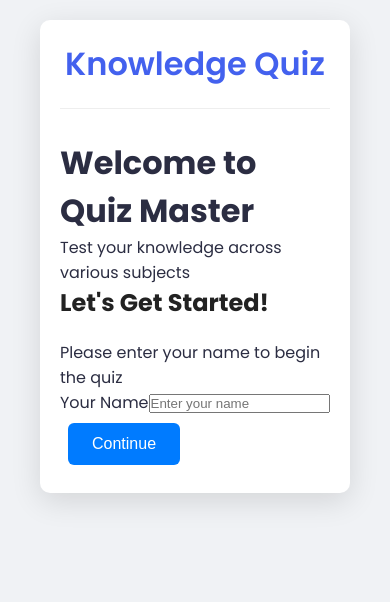
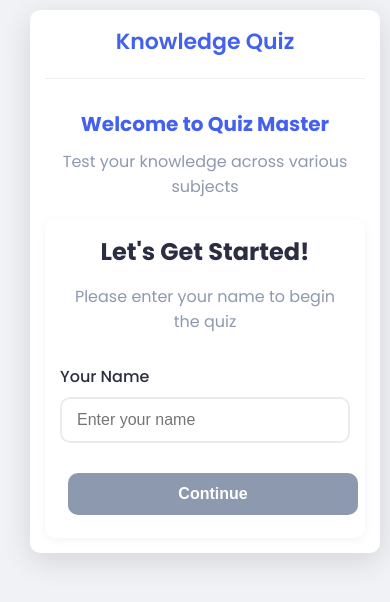
Before and after one commit to arifmohammad30/quiz-app, a React (Vite) app in the folder quiz-app/: page / in a window 390 px wide. Shown: the top 602 px of the page. Built offline with nearby package versions, Linux system fonts and the light colour scheme.

Commit message:
Add responsive styling for UI elements, improve layout consistency, and enhance readability with CSS variables

```diff
--- a/quiz-app/src/App.css
+++ b/quiz-app/src/App.css
@@ -13,6 +13,10 @@
   --warning-color: #ffd166;
   --border-radius: 10px;
   --box-shadow: 0 8px 30px rgba(0, 0, 0, 0.12);
+  --card-padding: 20px;
+  --card-margin: 20px;
+  --card-min-height: 450px;
+  --option-height: 60px;
 }
 
 * {
@@ -29,9 +33,10 @@ body {
 
 .app-container {
   max-width: 800px;
+  width: 100%;
   margin: 40px auto;
   background: white;
-  padding: 30px 40px;
+  padding: 30px;
   border-radius: var(--border-radius);
   box-shadow: var(--box-shadow);
 }
@@ -46,6 +51,201 @@ body {
 .quiz-header h1 {
   color: var(--primary-color);
   font-weight: 600;
+  font-size: 28px;
+}
+
+/* Welcome Screen */
+.welcome-screen {
+  display: flex;
+  flex-direction: column;
+  align-items: center;
+  min-height: var(--card-min-height);
+}
+
+.welcome-title {
+  font-size: 32px;
+  color: var(--primary-color);
+  margin-bottom: 10px;
+  text-align: center;
+}
+
+.welcome-subtitle {
+  font-size: 18px;
+  color: var(--light-text);
+  margin-bottom: 40px;
+  text-align: center;
+}
+
+.welcome-card {
+  background: white;
+  padding: var(--card-padding);
+  border-radius: var(--border-radius);
+  box-shadow: 0 2px 10px rgba(0, 0, 0, 0.05);
+  width: 100%;
+  max-width: 500px;
+  text-align: center;
+}
+
+.welcome-card h2 {
+  color: var(--text-color);
+  margin-bottom: 15px;
+}
+
+.welcome-card p {
+  color: var(--light-text);
+  margin-bottom: 30px;
+}
+
+.name-form {
+  width: 100%;
+}
+
+.form-group {
+  margin-bottom: 20px;
+  text-align: left;
+}
+
+.form-group label {
+  display: block;
+  margin-bottom: 8px;
+  font-weight: 500;
+  color: var(--text-color);
+}
+
+.form-group input {
+  width: 100%;
+  padding: 12px 15px;
+  border: 2px solid #e9ecef;
+  border-radius: var(--border-radius);
+  font-size: 16px;
+  transition: border-color 0.3s ease;
+}
+
+.form-group input:focus {
+  outline: none;
+  border-color: var(--primary-color);
+}
+
+.form-group .input-error {
+  border-color: var(--incorrect-color);
+}
+
+.error-message {
+  color: var(--incorrect-color);
+  font-size: 14px;
+  margin-top: 5px;
+}
+
+.start-button {
+  background-color: var(--primary-color);
+  color: white;
+  padding: 12px 30px;
+  border: none;
+  border-radius: var(--border-radius);
+  font-size: 16px;
+  font-weight: 600;
+  cursor: pointer;
+  transition: all 0.3s ease;
+  width: 100%;
+  margin-top: 10px;
+}
+
+.start-button:hover {
+  background-color: var(--primary-dark);
+  transform: translateY(-2px);
+}
+
+.start-button:disabled {
+  background-color: var(--light-text);
+  cursor: not-allowed;
+  transform: none;
+}
+
+/* Subject Selection */
+.subject-selection {
+  display: flex;
+  flex-direction: column;
+  min-height: var(--card-min-height);
+}
+
+.subjects-container {
+  display: grid;
+  grid-template-columns: repeat(auto-fit, minmax(250px, 1fr));
+  gap: 20px;
+  margin-top: 20px;
+}
+
+.subject-card {
+  background: white;
+  padding: var(--card-padding);
+  border-radius: var(--border-radius);
+  box-shadow: 0 2px 10px rgba(0, 0, 0, 0.05);
+  display: flex;
+  flex-direction: column;
+  align-items: center;
+  text-align: center;
+  cursor: pointer;
+  transition: all 0.3s ease;
+  height: 100%;
+  min-height: 250px;
+}
+
+.subject-card:hover {
+  transform: translateY(-5px);
+  box-shadow: 0 10px 30px rgba(0, 0, 0, 0.15);
+}
+
+.subject-icon {
+  font-size: 40px;
+  margin-bottom: 15px;
+}
+
+.subject-name {
+  color: var(--primary-color);
+  margin-bottom: 10px;
+  font-size: 20px;
+}
+
+.subject-description {
+  color: var(--light-text);
+  margin-bottom: 15px;
+  font-size: 14px;
+  flex-grow: 1;
+}
+
+.question-count {
+  background-color: #e9ecef;
+  padding: 5px 10px;
+  border-radius: 20px;
+  font-size: 12px;
+  margin-bottom: 15px;
+  color: var(--text-color);
+}
+
+.select-subject-btn {
+  background-color: var(--primary-color);
+  color: white;
+  padding: 8px 20px;
+  border: none;
+  border-radius: var(--border-radius);
+  font-size: 14px;
+  font-weight: 600;
+  cursor: pointer;
+  transition: all 0.3s ease;
+  width: 100%;
+}
+
+.select-subject-btn:hover {
+  background-color: var(--primary-dark);
+}
+
+/* Player Info */
+.player-info {
+  display: flex;
+  justify-content: space-between;
+  margin-bottom: 20px;
+  font-size: 14px;
+  color: var(--light-text);
 }
 
 /* Progress Bar */
@@ -91,8 +291,17 @@ body {
 
 /* Question Card */
 .question-card {
-  margin-bottom: 25px;
+  margin-bottom: var(--card-margin);
   text-align: center;
+  background-color: white;
+  border-radius: var(--border-radius);
+  padding: var(--card-padding);
+  min-height: var(--card-min-height);
+  display: flex;
+  flex-direction: column;
+  justify-content: space-between;
+  width: 100%;
+  box-shadow: 0 2px 10px rgba(0, 0, 0, 0.05);
 }
 
 .question-header {
@@ -116,6 +325,10 @@ body {
   color: var(--text-color);
   margin-bottom: 25px;
   text-align: center;
+  min-height: 70px;
+  display: flex;
+  align-items: center;
+  justify-content: center;
 }
 
 /* Options */
@@ -124,6 +337,7 @@ body {
   flex-direction: column;
   gap: 12px;
   margin-bottom: 30px;
+  flex-grow: 1;
 }
 
 .option-button {
@@ -139,6 +353,8 @@ body {
   font-weight: 500;
   display: flex;
   align-items: center;
+  width: 100%;
+  height: var(--option-height);
 }
 
 .option-letter {
@@ -153,6 +369,17 @@ body {
   margin-right: 15px;
   font-weight: 600;
   flex-shrink: 0;
+}
+
+.option-text {
+  flex: 1;
+  line-height: 1.4;
+  white-space: normal;
+  overflow: hidden;
+  text-overflow: ellipsis;
+  display: -webkit-box;
+  -webkit-line-clamp: 2;
+  -webkit-box-orient: vertical;
 }
 
 .option-button:hover {
@@ -179,12 +406,24 @@ body {
 /* Score Section */
 .score-section {
   text-align: center;
+  padding: var(--card-padding);
+  background-color: white;
+  border-radius: var(--border-radius);
+  min-height: var(--card-min-height);
+  width: 100%;
+  box-shadow: 0 2px 10px rgba(0, 0, 0, 0.05);
 }
 
 .score-section h2 {
   font-size: 28px;
-  margin-bottom: 30px;
+  margin-bottom: 10px;
   color: var(--primary-color);
+}
+
+.player-result {
+  font-size: 18px;
+  color: var(--light-text);
+  margin-bottom: 20px;
 }
 
 .score-display {
@@ -223,73 +462,218 @@ body {
   color: var(--primary-color);
 }
 
+/* Review Heading */
+.review-heading {
+  margin: 30px 0 15px;
+  font-size: 20px;
+  text-align: center;
+  color: var(--text-color);
+}
+
 /* Answer Review */
 .answer-review {
-  margin-top: 40px;
+  margin-top: 5px;
   text-align: left;
   border-top: 1px solid #eee;
-  padding-top: 30px;
+  padding-top: 20px;
+  max-height: 400px;
+  overflow-y: auto;
+  scrollbar-width: thin;
+  scrollbar-color: var(--primary-color) #f0f0f0;
 }
 
-.answer-review h3 {
-  margin-bottom: 20px;
-  font-size: 20px;
-  text-align: center;
+.answer-review::-webkit-scrollbar {
+  width: 8px;
+}
+
+.answer-review::-webkit-scrollbar-track {
+  background: #f0f0f0;
+  border-radius: 10px;
+}
+
+.answer-review::-webkit-scrollbar-thumb {
+  background-color: var(--primary-color);
+  border-radius: 10px;
 }
 
 .review-item {
   background-color: #f8f9fa;
-  padding: 15px;
-  margin-bottom: 10px;
+  padding: 15px 20px;
+  margin-bottom: 15px;
   border-radius: var(--border-radius);
   border-left: 5px solid var(--light-text);
+  width: 100%;
+  display: flex;
+  flex-direction: column;
+  justify-content: center;
+  min-height: 100px;
 }
 
 .review-item.correct {
   border-left-color: var(--correct-color);
+  background-color: rgba(6, 214, 160, 0.05);
 }
 
 .review-item.incorrect {
   border-left-color: var(--incorrect-color);
+  background-color: rgba(239, 71, 111, 0.05);
 }
 
 .review-question {
   font-weight: 600;
-  margin-bottom: 8px;
+  margin-bottom: 10px;
+  font-size: 16px;
+  line-height: 1.4;
 }
 
 .review-answer {
   color: var(--light-text);
   font-size: 14px;
+  margin-top: 5px;
+  display: flex;
+  flex-wrap: wrap;
+  gap: 5px;
 }
 
-.retry-button {
+.correct-answer {
+  color: var(--correct-color);
+  font-weight: 500;
+}
+
+.review-answer strong {
+  color: var(--text-color);
+  margin-right: 5px;
+}
+
+/* Action Buttons */
+.action-buttons {
+  display: flex;
+  justify-content: center;
+  gap: 15px;
+  margin-top: 30px;
+  flex-wrap: wrap;
+}
+
+.retry-button, .new-quiz-button {
   background-color: var(--primary-color);
   color: white;
   font-weight: 600;
   padding: 12px 30px;
   border: none;
   border-radius: var(--border-radius);
-  margin-top: 30px;
   cursor: pointer;
   transition: all 0.3s ease;
   font-size: 16px;
+  min-width: 150px;
+}
+
+.new-quiz-button {
+  background-color: var(--secondary-color);
+}
+
+.retry-button:hover, .new-quiz-button:hover {
+  transform: translateY(-2px);
 }
 
 .retry-button:hover {
   background-color: var(--primary-dark);
-  transform: translateY(-2px);
+}
+
+.new-quiz-button:hover {
+  background-color: #5f0799;
 }
 
 /* Responsive adjustments */
 @media (max-width: 768px) {
+  :root {
+    --card-min-height: 400px;
+    --option-height: 50px;
+    --card-padding: 15px;
+  }
+
   .app-container {
     margin: 20px;
-    padding: 20px;
+    padding: var(--card-padding);
+  }
+
+  .welcome-title {
+    font-size: 24px;
+  }
+
+  .welcome-subtitle {
+    font-size: 16px;
+    margin-bottom: 20px;
+  }
+
+  .subjects-container {
+    grid-template-columns: 1fr;
+  }
+
+  .subject-card {
+    min-height: 200px;
   }
 
   .score-circle {
     width: 120px;
     height: 120px;
   }
+
+  .option-button {
+    padding: 12px 15px;
+  }
+
+  .question-card h2 {
+    font-size: 18px;
+    min-height: 60px;
+  }
+
+  .review-item {
+    height: 120px;
+  }
+
+  .action-buttons {
+    flex-direction: column;
+    gap: 10px;
+  }
+
+  .retry-button, .new-quiz-button {
+    width: 100%;
+  }
 }
+
+@media (max-width: 480px) {
+  :root {
+    --card-min-height: 350px;
+  }
+
+  .app-container {
+    margin: 10px;
+    padding: 15px;
+  }
+
+  .quiz-header h1 {
+    font-size: 22px;
+  }
+
+  .welcome-title {
+    font-size: 20px;
+  }
+
+  .option-letter {
+    width: 25px;
+    height: 25px;
+    font-size: 14px;
+  }
+
+  .option-button {
+    font-size: 14px;
+  }
+
+  .score-percentage {
+    font-size: 28px;
+  }
+
+  .score-message {
+    font-size: 20px;
+  }
+}
```
